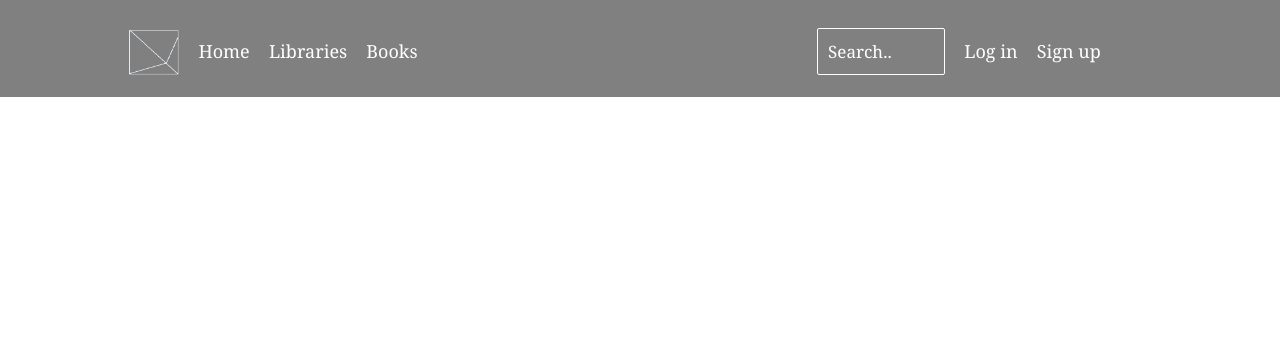
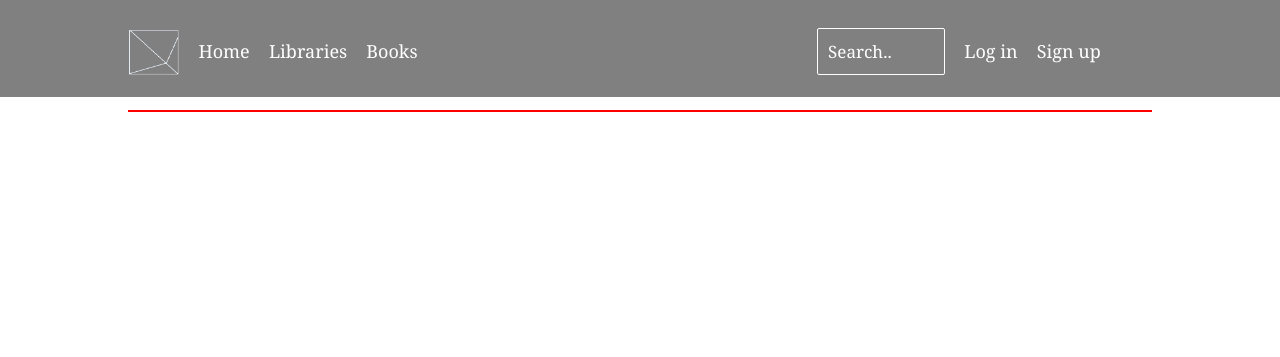
Before and after one commit to 20putalam/project_iis, a Flask app: page /books in a window 1280 px wide. Shown: the top 357 px of the page. Run offline with Flask 2, Linux system fonts and the light colour scheme; data that the repository does not hold is empty; parts of the project's set-up code (start-up, migrations or seed data) failed here and were passed over; some libraries are stand-ins or nearby versions.

Commit message:
added knihy_table

```diff
--- a/flasklib/templates/books.html
+++ b/flasklib/templates/books.html
@@ -30,6 +30,7 @@
   </tbody>
 </table>
 -->
+<div class="knihy_table">
 {% for Book in books %}
 <div class="kniha">
   <div class="kniha_item">
@@ -41,6 +42,8 @@
   <a href="{{ url_for('book_reserve', id=Book.id)}}"> <button type="button" class="btn btn-sm btn-outline-danger">Reserve</button> </a>
 </div>
 {% endfor %}
+  </div>
+
 
 
 <script type="text/javascript" charset="utf8" src="https://code.jquery.com/jquery-3.6.0.min.js"></script>
```
